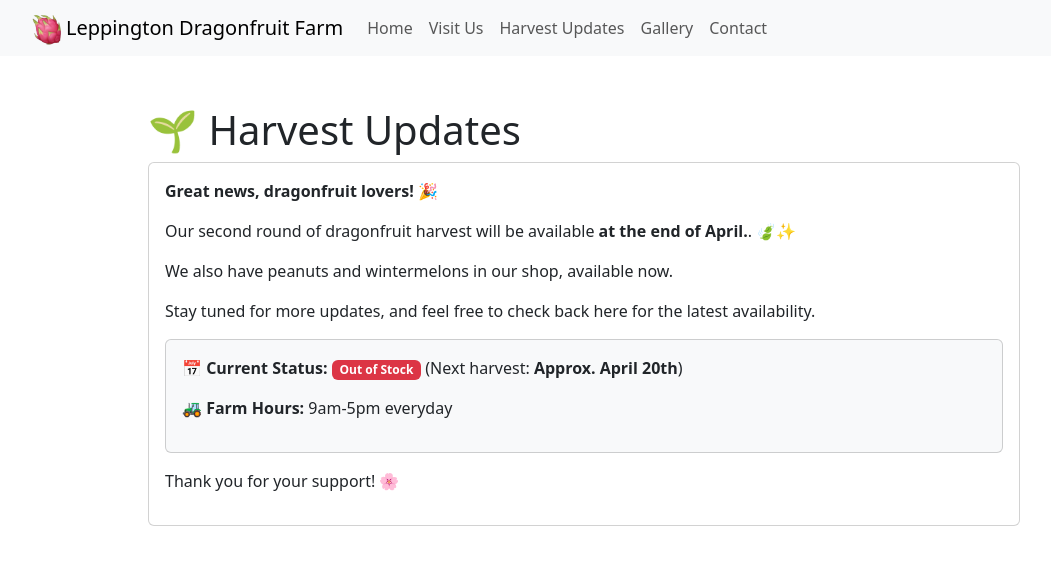
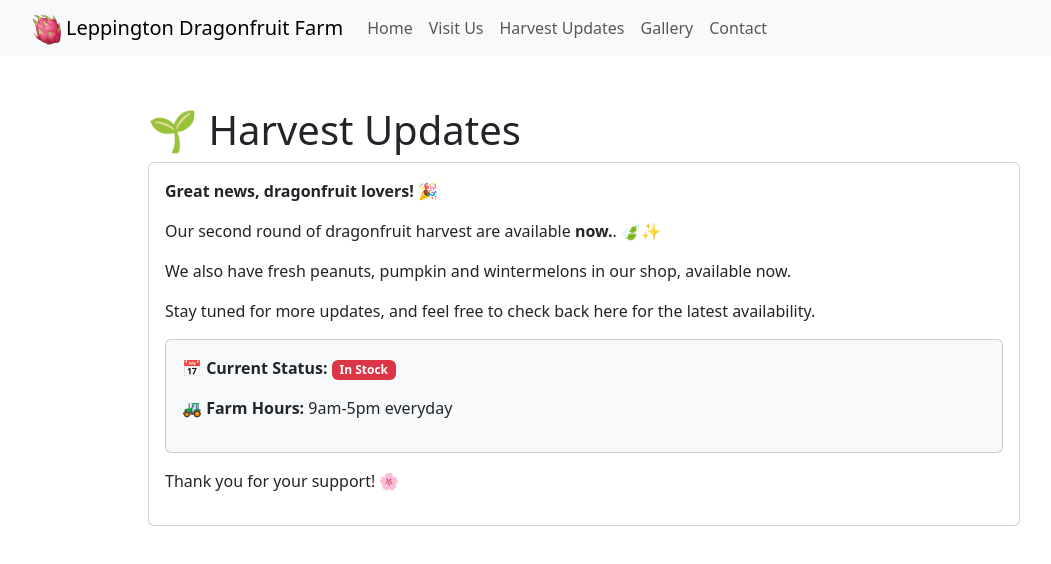
Before and after one commit to jacqui13/leppington-dragonfruit-farm, a Next.js app: page /updates in a window 1280 px wide. Shown: the top 564 px of the page, without its empty margins (56-1107 px from the left). Built offline with nearby package versions, Linux system fonts and the light colour scheme.

Commit message:
Update to harvest

```diff
--- a/src/app/updates/page.tsx
+++ b/src/app/updates/page.tsx
@@ -9,17 +9,17 @@ export default function Updates() {
                 <Card.Body>
                     <p><strong>Great news, dragonfruit lovers! 🎉</strong></p>
                     <p>
-                        Our second round of dragonfruit harvest will be available <strong>at the end of April.</strong>. 🍃✨
+                        Our second round of dragonfruit harvest are available <strong>now.</strong>. 🍃✨
                     </p>
                     <p>
-                        We also have peanuts and wintermelons in our shop, available now.
+                        We also have fresh peanuts, pumpkin and wintermelons in our shop, available now.
                     </p>
                     <p>
                         Stay tuned for more updates, and feel free to check back here for the latest availability.
                     </p>
 
                     <Card className="p-3 bg-light">
-                        <p><strong>📅 Current Status:</strong> <Badge bg="danger">Out of Stock</Badge> (Next harvest: <strong>Approx. April 20th</strong>)</p>
+                        <p><strong>📅 Current Status:</strong> <Badge bg="danger">In Stock</Badge></p>
                         <p><strong>🚜 Farm Hours: </strong>9am-5pm everyday</p>
                     </Card>
 
```
